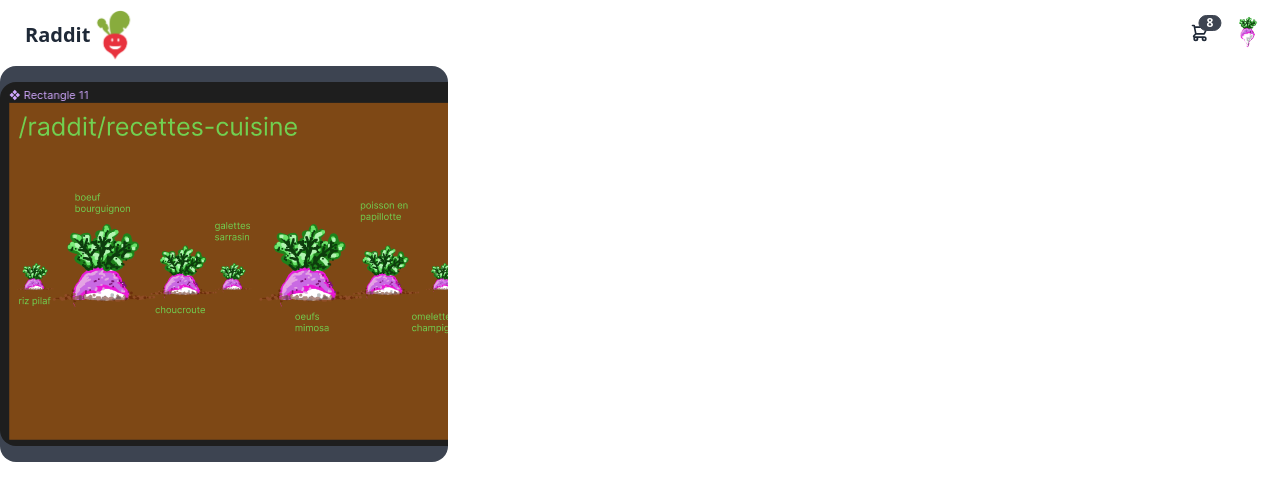
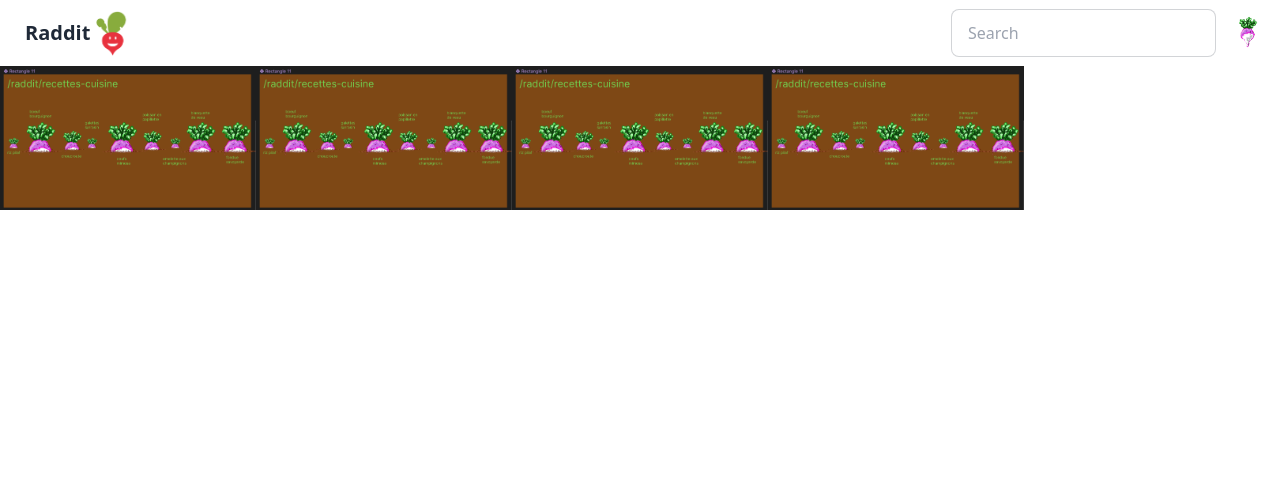
Before and after one commit to cjovignot/05_Reddit, a Vue app in the folder front-raddit/: page / in a window 1280 px wide. Shown: the top 500 px of the page. Built offline with nearby package versions, Linux system fonts and the light colour scheme.

Commit message:
navbar+tops

```diff
--- a/front-raddit/src/components/NavBarComponent.vue
+++ b/front-raddit/src/components/NavBarComponent.vue
@@ -4,27 +4,14 @@
 <template>
 
     <!-- *** navigation bar from daisyUI *** -->
-    <div class="navbar bg-base-100">
+
+<div class="navbar bg-base-100">
   <div class="flex-1">
-    <a class="btn btn-ghost normal-case text-xl">Raddit <img src="../assets/images/NEW LOGO.png" width=50px height=50px></a>
+    <a class="btn btn-ghost normal-case text-xl">Raddit <img src="../assets/images/NEW LOGO.png" width=45px height=45px></a>
   </div>
-  <div class="flex-none">
-    <div class="dropdown dropdown-end">
-      <label tabindex="0" class="btn btn-ghost btn-circle">
-        <div class="indicator">
-          <svg xmlns="http://www.w3.org/2000/svg" class="h-5 w-5" fill="none" viewBox="0 0 24 24" stroke="currentColor"><path stroke-linecap="round" stroke-linejoin="round" stroke-width="2" d="M3 3h2l.4 2M7 13h10l4-8H5.4M7 13L5.4 5M7 13l-2.293 2.293c-.63.63-.184 1.707.707 1.707H17m0 0a2 2 0 100 4 2 2 0 000-4zm-8 2a2 2 0 11-4 0 2 2 0 014 0z" /></svg>
-          <span class="badge badge-sm indicator-item">8</span>
-        </div>
-      </label>
-      <div tabindex="0" class="mt-3 card card-compact dropdown-content w-52 bg-base-100 shadow">
-        <div class="card-body">
-          <span class="font-bold text-lg">8 Items</span>
-          <span class="text-info">Subtotal: $999</span>
-          <div class="card-actions">
-            <button class="btn btn-primary btn-block">View cart</button>
-          </div>
-        </div>
-      </div>
+  <div class="flex-none gap-2">
+    <div class="form-control">
+      <input type="text" placeholder="Search" class="input input-bordered" />
     </div>
     <div class="dropdown dropdown-end">
       <label tabindex="0" class="btn btn-ghost btn-circle avatar">
@@ -32,7 +19,7 @@
           <img src="../assets/images/wholeRaddit.png" />
         </div>
       </label>
-      <ul tabindex="0" class="menu menu-compact dropdown-content mt-3 p-2 shadow bg-base-100 rounded-box w-52">
+      <ul tabindex="0" class="mt-3 p-2 shadow menu menu-compact dropdown-content bg-base-100 rounded-box w-52">
         <li>
           <a class="justify-between">
             Profile
--- a/front-raddit/src/views/HomeView.vue
+++ b/front-raddit/src/views/HomeView.vue
@@ -7,30 +7,25 @@ import NavBar from "../components/NavBarComponent.vue"
   <body>
     <NavBar></NavBar>
 
-    <!-- *** TOP SUBRADDITS *** -->
-    <div class="carousel carousel-center max-w-md p-4 space-x-4 bg-neutral rounded-box">
-  <div class="carousel-item">
-    <img src="../assets/images/RadditsField.png" class="rounded-box" />
-  </div>
-  <div class="carousel-item">
-    <img src="../assets/images/RadditsField.png" class="rounded-box" />
-  </div>
-  <div class="carousel-item">
-    <img src="../assets/images/RadditsField.png" class="rounded-box" />
-  </div>
-  <div class="carousel-item">
-    <img src="../assets/images/RadditsField.png" class="rounded-box" />
-  </div>
-  <div class="carousel-item">
-    <img src="../assets/images/RadditsField.png" class="rounded-box" />
-  </div>
-  <div class="carousel-item">
-    <img src="../assets/images/RadditsField.png" class="rounded-box" />
-  </div>
-  <div class="carousel-item">
-    <img src="../assets/images/RadditsField.png" class="rounded-box" />
-  </div>
-  </div>
+    <div class="ctnr_top">
+      <div class="ctnr_field topSubRaddit1"><img src="../assets/images/RadditsField.png"></div>
+      <div class="ctnr_field topSubRaddit2"><img src="../assets/images/RadditsField.png"></div>
+      <div class="ctnr_field topSubRaddit3"><img src="../assets/images/RadditsField.png"></div>
+      <div class="ctnr_field topSubRaddit4"><img src="../assets/images/RadditsField.png"></div>
+    </div>
 
   </body>
 </template>
+
+<style scoped>
+.ctnr_top
+{display: flex;
+  flex-direction: row;
+  max-width: 80%;
+}
+
+.ctnr_field
+{
+  align-items: center;
+}
+</style>
```
